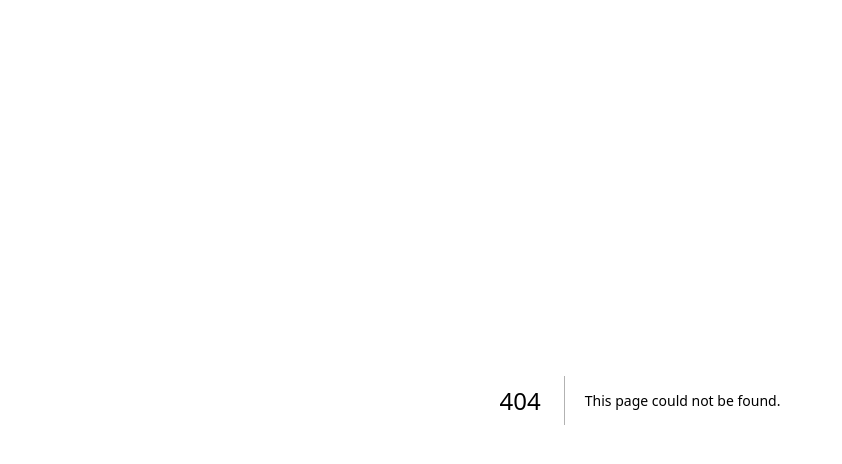
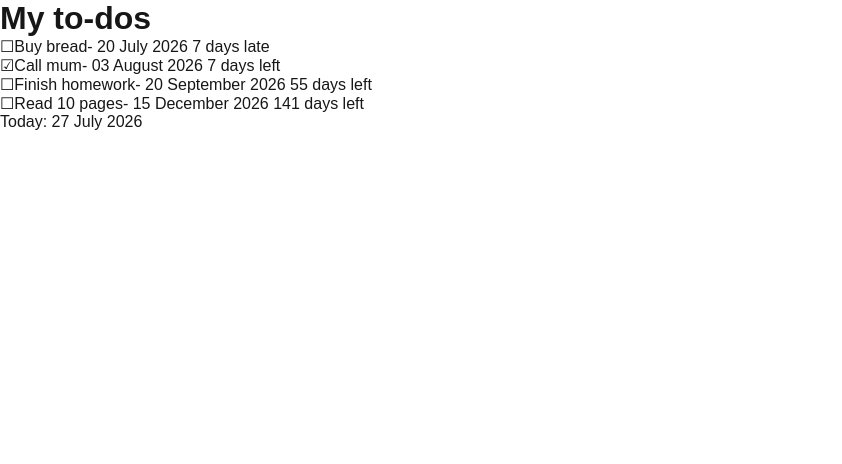
Before and after one commit to Enkhtuyaa/my-app-react, a Next.js app: page /exercise4 in a window 1280 px wide. Before the commit this address had no page. Shown: the top 464 px of the page, without its empty margins (0-842 px from the left). Built offline with nearby package versions, Linux system fonts and the light colour scheme.

Commit message:
improved

```diff
--- a/package.json
+++ b/package.json
@@ -9,6 +9,7 @@
     "lint": "eslint"
   },
   "dependencies": {
+    "date-fns": "^4.4.0",
     "next": "16.2.12",
     "react": "19.2.4",
     "react-dom": "19.2.4"
--- /dev/null
+++ b/src/app/exercise4/page.js
@@ -0,0 +1,52 @@
+import { format, addDays, differenceInCalendarDays } from "date-fns";
+
+export const todos = [
+  { id: 1, title: "Buy bread", done: false, due: new Date(2026, 6, 20) },
+  { id: 2, title: "Call mum", done: true, due: new Date(2026, 7, 3) },
+  { id: 3, title: "Finish homework", done: false, due: new Date(2026, 8, 20) },
+  { id: 4, title: "Read 10 pages", done: false, due: new Date(2026, 11, 15) },
+];
+
+function formatDate(date){
+    return  format(date, "dd MMMM yyyy")
+}
+function daysLeft(date){
+   return differenceInCalendarDays(date, new Date());
+}
+export function dueText(date) {
+  const days = daysLeft(date);
+
+  if (days === 0) {
+    return "today!";
+  } else if (days < 0) {
+    return `${Math.abs(days)} days late`;
+  } else {
+    return `${days} days left`;
+  }
+}
+
+function formatTitle() {
+  return (
+    <div>
+      <ul>
+        {todos.map((todo) => (
+          <li key={todo.id}>
+             {todo.done ? "☑" : "☐"}{todo.title}- {formatDate(todo.due)} {dueText(todo.due)}{" "}
+          </li>
+        ))}
+      </ul>
+    </div>
+  );
+}
+export default function Home() {
+  const today = new Date();
+  const exam = new Date(2026, 11, 15); // careful: 11 means December
+
+  return (
+    <div>
+      <h1> My to-dos</h1>
+       <div>{formatTitle()}</div>
+      <p>Today: {formatDate(today)}</p>
+    </div>
+  );
+}
```
Also changed, not shown: 1 other file (tests, documents, lock files or other folders).
